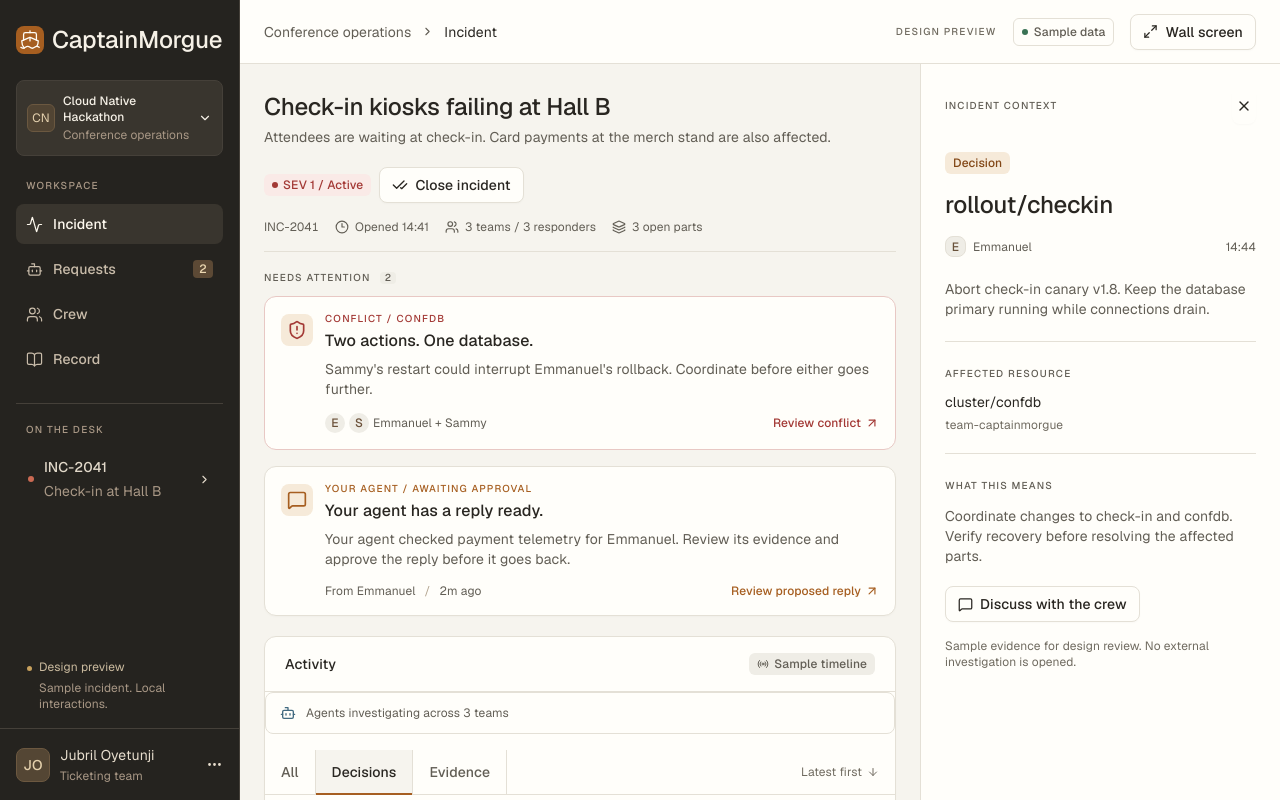
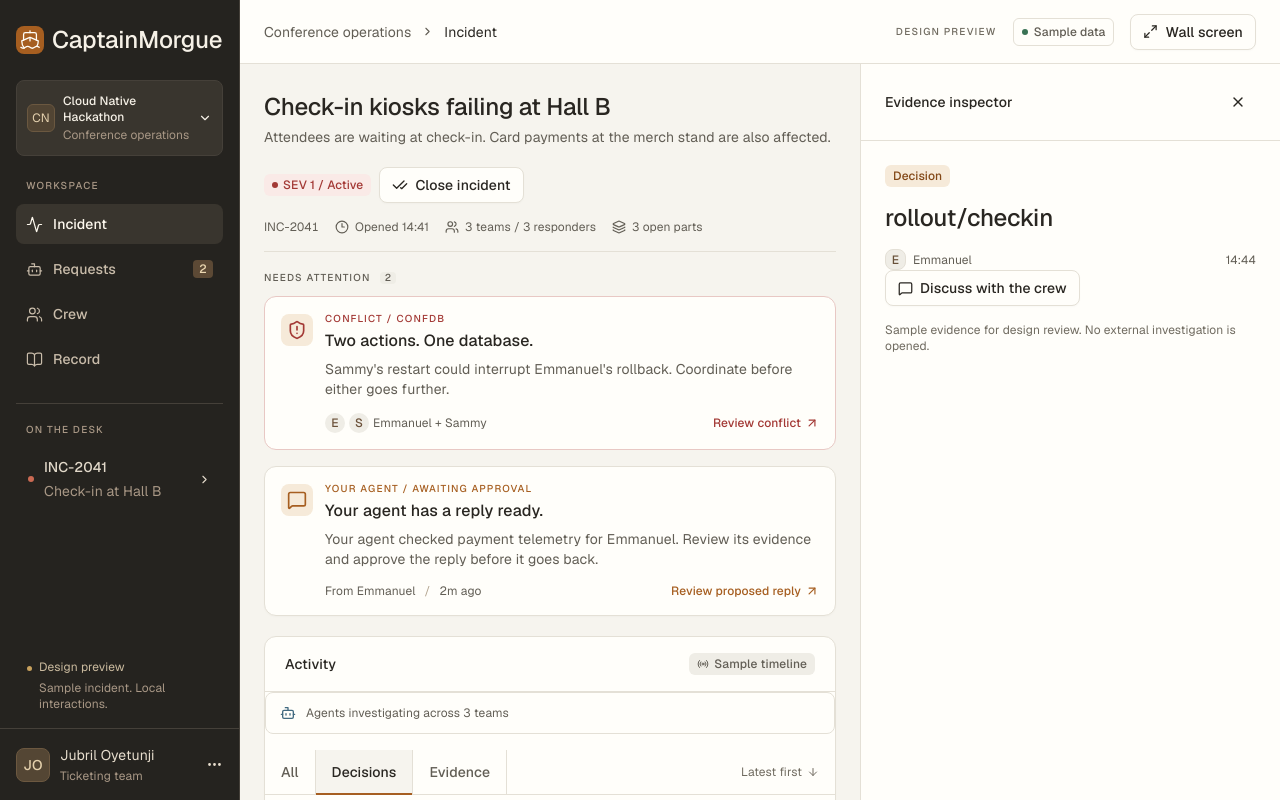
Before and after one commit to tiemma/captainmorgue, a React (Vite) app in the folder frontend/: page / in a window 1280 px wide. Both pictures are taken after a click on the button 883 px from the left and 645 px from the top of the page. Shown: the top 800 px of the page. Built offline with nearby package versions, Linux system fonts and the light colour scheme; a web font is replaced by a local one.

Commit message:
feat(web): integrate inline evidence panels and active response timeline

```diff
--- a/frontend/src/screens.tsx
+++ b/frontend/src/screens.tsx
@@ -44,6 +44,8 @@ import {
   Receipt,
   ProgressStatus,
 } from "./ui";
+import { SidePanel } from "./side-panel";
+import { ResponseTimeline } from "./response-timeline";
 import "./tokens.css";
 import "./styles.css";
 import "./agent-conversations.css";
@@ -1916,54 +1918,11 @@ export function CaptainWorkspace({
                               </button>
                             </div>
                           </section>
-                          <section className="cm-record-section">
-                            <span className="cm-section-number">02</span>
-                            <div>
-                              <h3>
-                                {resolved
-                                  ? "How the crew resolved it"
-                                  : "The response so far"}
-                              </h3>
-                              <div className="cm-record-step">
-                                <span>14:44</span>
-                                <p>
-                                  <b>Emmanuel aborted the check-in canary.</b>{" "}
-                                  Previous version v1.7 restored while the crew
-                                  investigated.
-                                </p>
-                              </div>
-                              <div className="cm-record-step">
-                                <span>14:45</span>
-                                <p>
-                                  <b>Sammy held the database restart.</b>{" "}
-                                  Coordination preserved the sessions draining
-                                  during rollback.
-                                </p>
-                              </div>
-                              <div className="cm-record-step">
-                                <span>14:46</span>
-                                <p>
-                                  <b>Database pressure eased.</b> Payment errors
-                                  returned to 0.3%. The crew requested a real
-                                  payment verification.
-                                </p>
-                              </div>
-                              {resolved && (
-                                <div className="cm-record-step">
-                                  <span>14:51</span>
-                                  <p>
-                                    <b>The sample incident was closed.</b> This
-                                    is a design example, not a production
-                                    incident record.
-                                  </p>
-                                </div>
-                              )}
-                            </div>
-                          </section>
+                          <ResponseTimeline resolved={resolved} />
                           <section className="cm-record-section">
                             <span className="cm-section-number">03</span>
                             <div>
-                              <h3>Keep it from coming back</h3>
+                              <h3>Prevention</h3>
                               <div className="cm-improvement">
                                 <span className="cm-checkbox" />
                                 <div>
@@ -2028,16 +1987,8 @@ export function CaptainWorkspace({
             )}
           </main>
           {inspector && (
-            <aside className="cm-inspector" aria-label="Evidence inspector">
-              <div className="cm-inspector-header">
-                <span className="cm-eyebrow">INCIDENT CONTEXT</span>
-                <Button
-                  aria-label="Close inspector"
-                  onClick={() => setInspector(null)}
-                >
-                  <X size={16} />
-                </Button>
-              </div>
+            <SidePanel title="Evidence inspector" onClose={() => setInspector(null)}>
+              <div className="cm-inspector-content">
               <Badge tone={inspector.tone}>{inspector.kind}</Badge>
               <h2>{inspector.evidence || inspector.kind}</h2>
               <div className="cm-inspector-byline">
@@ -2045,16 +1996,9 @@ export function CaptainWorkspace({
                 <span>{inspector.actor}</span>
                 <time>{inspector.time}</time>
               </div>
-              <p className="cm-inspector-summary">{inspector.text}</p>
-              <div className="cm-inspector-block">
-                <span className="cm-eyebrow">AFFECTED RESOURCE</span>
-                <code>
-                  {inspector.actor === "Radar"
-                    ? "deployment/checkin"
-                    : "cluster/confdb"}
-                </code>
-                <small>team-captainmorgue</small>
-              </div>
+              {!events.some((event) => event.id === inspector.id) && (
+                <p className="cm-inspector-summary">{inspector.text}</p>
+              )}
               {inspector.actor === "Radar" && (
                 <div className="cm-inspector-block">
                   <span className="cm-eyebrow">SAMPLE EVIDENCE</span>
@@ -2069,13 +2013,6 @@ export function CaptainWorkspace({
                   </p>
                 </div>
               )}
-              <div className="cm-inspector-block">
-                <span className="cm-eyebrow">WHAT THIS MEANS</span>
-                <p>
-                  Coordinate changes to check-in and confdb. Verify recovery
-                  before resolving the affected parts.
-                </p>
-              </div>
               <Button
                 onClick={() => {
                   openComposer(
@@ -2092,7 +2029,8 @@ export function CaptainWorkspace({
                 Sample evidence for design review. No external investigation is
                 opened.
               </p>
-            </aside>
+              </div>
+            </SidePanel>
           )}
         </div>
       </div>
--- a/frontend/src/side-panel.css
+++ b/frontend/src/side-panel.css
@@ -22,17 +22,14 @@
 
 .cm-side-panel-header h2 {
   margin: 0;
-  font-family: var(--cm-font, sans-serif);
-  font-size: 14px;
-  font-weight: 600;
   overflow-wrap: anywhere;
 }
 
 .cm-side-panel-header button {
   display: grid;
   place-items: center;
-  flex: 0 0 32px;
-  height: 32px;
+  flex: 0 0 36px;
+  height: 36px;
   border: 0;
   border-radius: 6px;
   background: transparent;
--- a/frontend/src/side-panel.tsx
+++ b/frontend/src/side-panel.tsx
@@ -107,7 +107,7 @@ export function SidePanel({ title, onClose, children }: {
         onKeyDown={keyboard}
       />}
       <header className="cm-side-panel-header">
-        <h2 id={heading}>{title}</h2>
+        <h2 id={heading} className="text-label-sm">{title}</h2>
         <button ref={closeButton} type="button" aria-label={`Close ${title}`} onClick={onClose}>
           <X size={16} aria-hidden="true" />
         </button>
--- a/frontend/src/styles.css
+++ b/frontend/src/styles.css
@@ -1486,7 +1486,7 @@ body {
   padding: 4px;
   background: transparent;
 }
-.cm-inspector h2 {
+.cm-inspector-content h2 {
   margin: 15px 0;
   overflow-wrap: anywhere;
 }
--- a/frontend/src/typography.css
+++ b/frontend/src/typography.css
@@ -40,7 +40,7 @@
 .cm-signal-row strong,
 .cm-record-top h2,
 .cm-join-card h2,
-.cm-inspector h2,
+.cm-inspector-content h2,
 .cm-agent-detail-heading h2 {
   font: 500 1.5rem/2rem var(--cm-display);
   letter-spacing: -0.01em;
--- a/frontend/src/ui.tsx
+++ b/frontend/src/ui.tsx
@@ -16,7 +16,7 @@ export function Button({
     <button
       type="button"
       {...props}
-      className={`cm-button cm-button-${tone} ${className}`}
+      className={`cm-button text-label-sm cm-button-${tone} ${className}`}
     >
       {children}
     </button>
@@ -32,7 +32,7 @@ export function Badge({
   dot?: boolean;
 }) {
   return (
-    <span className={`cm-badge cm-tone-${tone}`}>
+    <span className={`cm-badge text-label-xs cm-tone-${tone}`}>
       {dot && <span className="cm-status-dot" />}
       {children}
     </span>
@@ -72,7 +72,7 @@ export function Panel({
   return (
     <section className={`cm-panel ${className}`}>
       <div className="cm-panel-heading">
-        <h2>{title}</h2>
+        <h2 className="text-label-sm">{title}</h2>
         {action}
       </div>
       {children}
@@ -93,7 +93,7 @@ export function EmptyState({
       <span className="cm-empty-icon">
         <Circle size={26} />
       </span>
-      <h2>{title}</h2>
+      <h2 className="text-title-h5">{title}</h2>
       <p>{children}</p>
       {action}
     </div>
@@ -191,7 +191,7 @@ export function ProgressStatus({ state, children }: {
 }) {
   const StateIcon = state === "working" ? LoaderCircle : state === "waiting" ? Clock3 : Check;
   return (
-    <span className={`cm-progress-status cm-progress-${state}`} role="status">
+    <span className={`cm-progress-status text-paragraph-xs cm-progress-${state}`} role="status">
       <StateIcon size={14} aria-hidden="true" />
       <span>{children}</span>
     </span>
```
Also changed, not shown: 2 other files (tests, documents, lock files or other folders).
